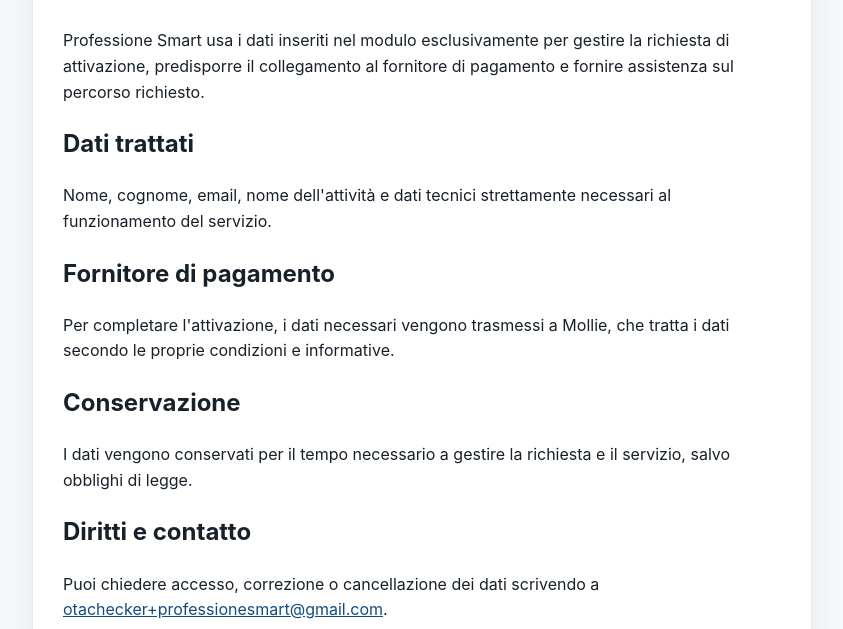
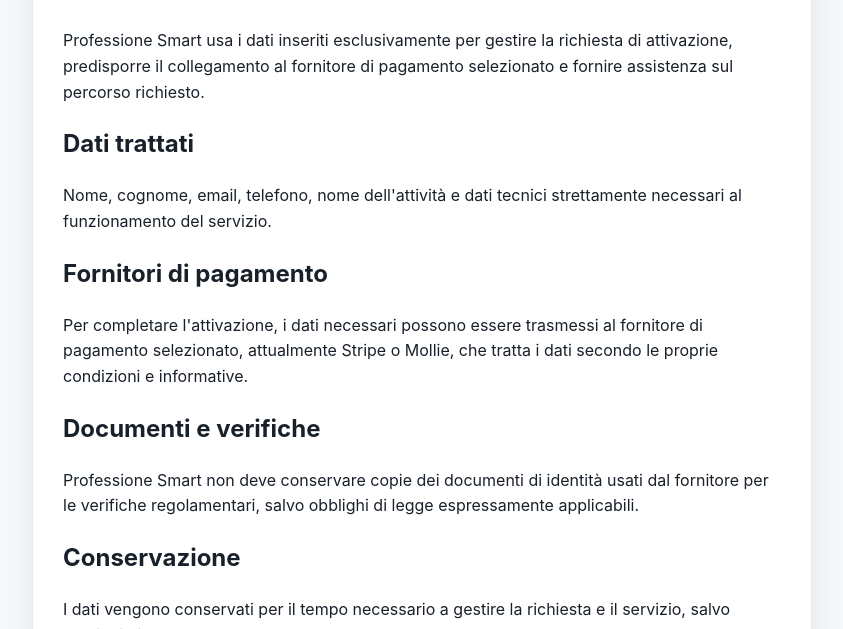
Before and after one commit to VitoPerillo/VitoPerillo.github.io, a website: page professione-smart/public/privacy/index.html in a window 1280 px wide. Shown: the part 171-800 px from the top of the page, without its empty margins (218-1061 px from the left). Drawn offline with Linux system fonts and the light colour scheme.

Commit message:
Professione Smart: make privacy policy provider-neutral

```diff
--- a/professione-smart/public/privacy/index.html
+++ b/professione-smart/public/privacy/index.html
@@ -11,9 +11,10 @@
 </head>
 <body><main class="wrap"><a class="brand" href="/">Professione Smart</a><section class="box">
 <h1>Privacy</h1>
-<p>Professione Smart usa i dati inseriti nel modulo esclusivamente per gestire la richiesta di attivazione, predisporre il collegamento al fornitore di pagamento e fornire assistenza sul percorso richiesto.</p>
-<h2>Dati trattati</h2><p>Nome, cognome, email, nome dell'attività e dati tecnici strettamente necessari al funzionamento del servizio.</p>
-<h2>Fornitore di pagamento</h2><p>Per completare l'attivazione, i dati necessari vengono trasmessi a Mollie, che tratta i dati secondo le proprie condizioni e informative.</p>
+<p>Professione Smart usa i dati inseriti esclusivamente per gestire la richiesta di attivazione, predisporre il collegamento al fornitore di pagamento selezionato e fornire assistenza sul percorso richiesto.</p>
+<h2>Dati trattati</h2><p>Nome, cognome, email, telefono, nome dell'attività e dati tecnici strettamente necessari al funzionamento del servizio.</p>
+<h2>Fornitori di pagamento</h2><p>Per completare l'attivazione, i dati necessari possono essere trasmessi al fornitore di pagamento selezionato, attualmente Stripe o Mollie, che tratta i dati secondo le proprie condizioni e informative.</p>
+<h2>Documenti e verifiche</h2><p>Professione Smart non deve conservare copie dei documenti di identità usati dal fornitore per le verifiche regolamentari, salvo obblighi di legge espressamente applicabili.</p>
 <h2>Conservazione</h2><p>I dati vengono conservati per il tempo necessario a gestire la richiesta e il servizio, salvo obblighi di legge.</p>
 <h2>Diritti e contatto</h2><p>Puoi chiedere accesso, correzione o cancellazione dei dati scrivendo a <a href="mailto:otachecker+professionesmart@gmail.com">otachecker+professionesmart@gmail.com</a>.</p>
 </section></main></body></html>
```
